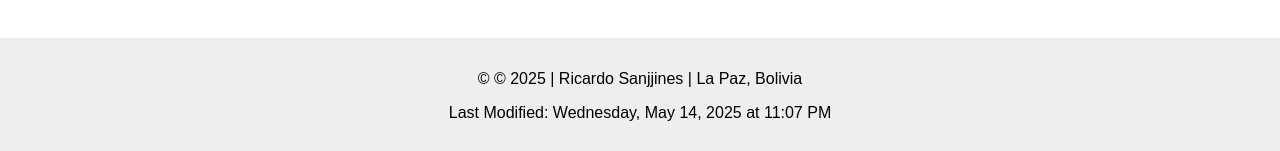
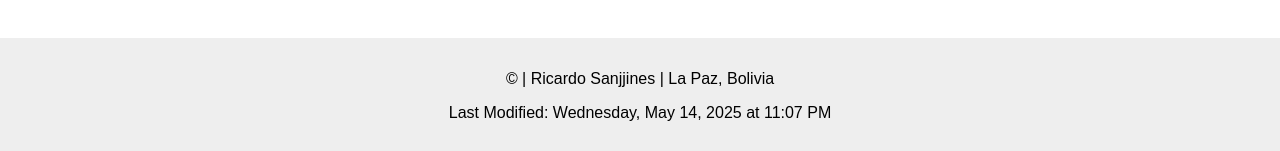
Before and after one commit to SanjCorp/wdd131, a plain HTML site: page temples.html in a window 1280 px wide. Shown: the part 1383-1534 px from the top of the page. Drawn offline with Linux system fonts and the light colour scheme.

Commit message:
Update temples.html

```diff
--- a/temples.html
+++ b/temples.html
@@ -67,7 +67,7 @@
   </main>
 
   <footer>
-    <p>&copy; © 2025 | Ricardo Sanjjines | La Paz, Bolivia</p>
+    <p>&copy; <span id="year"></span> | Ricardo Sanjjines | La Paz, Bolivia</p>
     <p id="lastModified"></p>
   </footer>
 </body>
```
